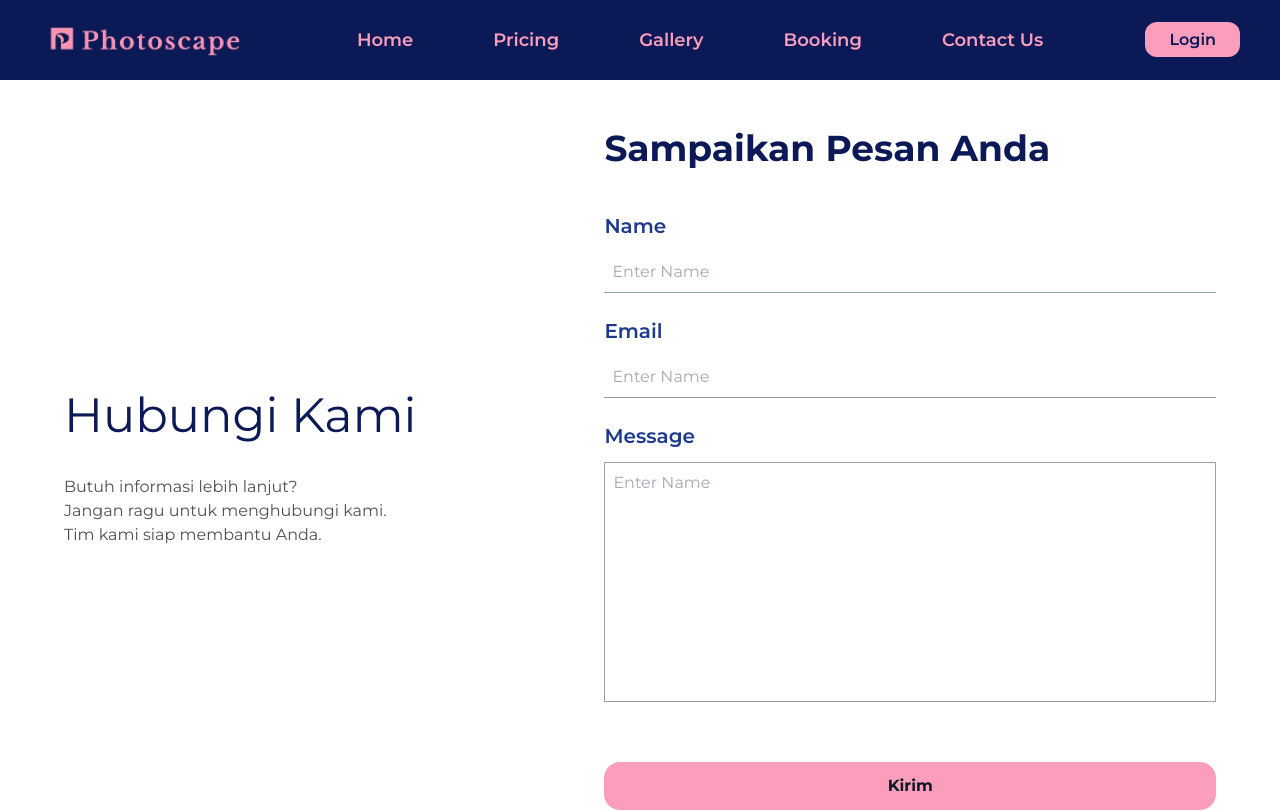
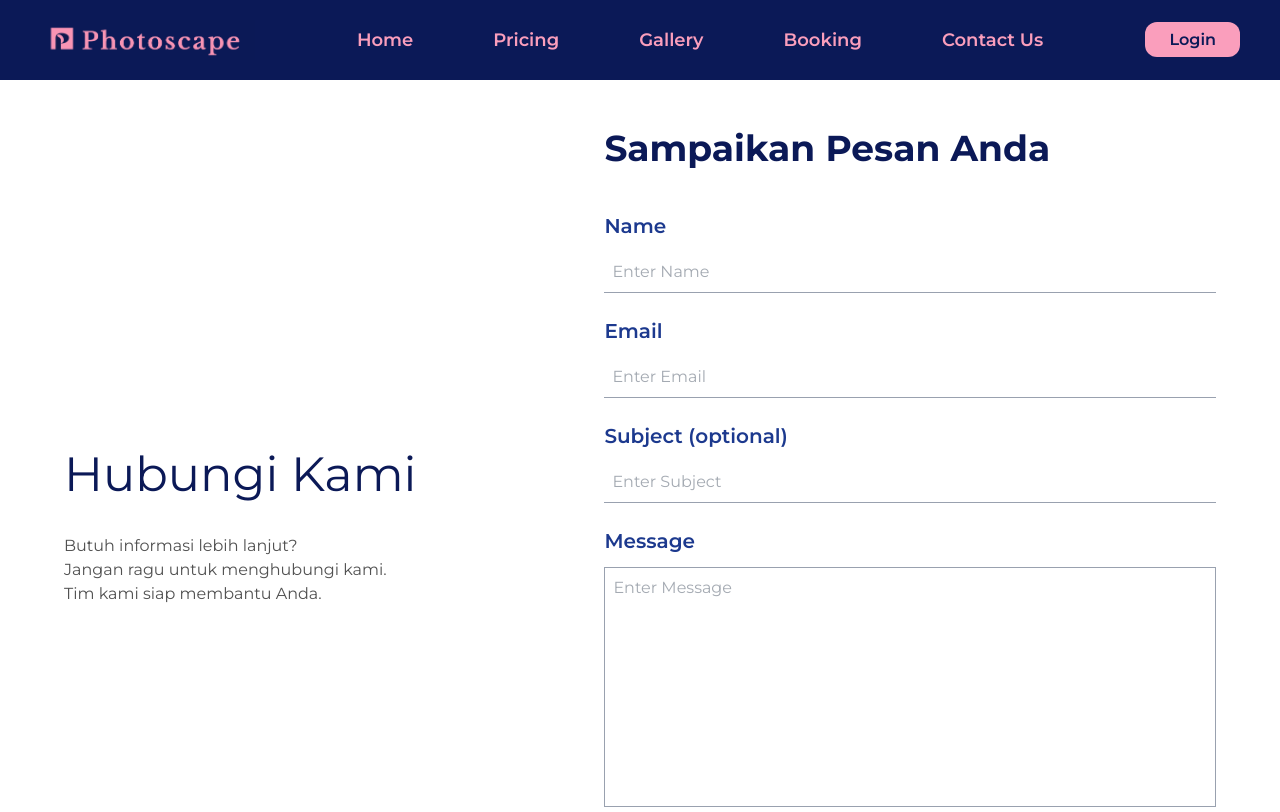
Before and after one commit to benayajosuaa/photoscape-frontend, a Next.js app: page /contact-us in a window 1280 px wide. Shown: the top 812 px of the page. Built offline with nearby package versions, Linux system fonts and the light colour scheme; no server answers.

Commit message:
update : contact us problem

```diff
--- a/src/app/(public)/contact-us/page.tsx
+++ b/src/app/(public)/contact-us/page.tsx
@@ -1,6 +1,10 @@
+"use client"
+
 import NavigationBar from "../../../utility/navbar/index"
 import Footer from "../../../utility/footer/index"
 import { Montserrat } from "@/lib/font-fallback"
+import { apiFetchPublic } from "@/lib/api"
+import { useState, type FormEvent } from "react"
 
 const monserratFont = Montserrat({
   subsets: ["latin"],
@@ -8,6 +12,43 @@ const monserratFont = Montserrat({
 })
 
 export default function Home() {
+  const [name, setName] = useState("")
+  const [email, setEmail] = useState("")
+  const [subject, setSubject] = useState("")
+  const [message, setMessage] = useState("")
+  const [isSending, setIsSending] = useState(false)
+  const [statusMessage, setStatusMessage] = useState<string | null>(null)
+
+  async function onSubmit(e: FormEvent) {
+    e.preventDefault()
+    if (isSending) return
+
+    setIsSending(true)
+    setStatusMessage(null)
+
+    try {
+      await apiFetchPublic<{ message: string }>("/api/contact-us", {
+        method: "POST",
+        body: JSON.stringify({
+          name,
+          email,
+          subject: subject.trim() ? subject : undefined,
+          message,
+        }),
+      })
+
+      setStatusMessage("Pesan kamu sudah terkirim. Terima kasih!")
+      setName("")
+      setEmail("")
+      setSubject("")
+      setMessage("")
+    } catch (error) {
+      setStatusMessage(error instanceof Error ? error.message : "Gagal mengirim pesan")
+    } finally {
+      setIsSending(false)
+    }
+  }
+
   return (
     <div className={`${monserratFont.className} bg-white text-gray-900`}>
       <div>
@@ -32,7 +73,7 @@ export default function Home() {
             <div className="text-2xl font-bold text-[#0B1957] sm:text-3xl lg:mb-8 lg:text-4xl">Sampaikan Pesan Anda</div>
 
             {/* isi Form */}
-            <div className="flex w-full flex-col gap-y-5 sm:gap-y-6">
+            <form onSubmit={onSubmit} className="flex w-full flex-col gap-y-5 sm:gap-y-6">
               <div className="flex w-full flex-col gap-y-2 sm:gap-y-3">
                 <label className="text-lg font-semibold text-blue-900 sm:text-xl">
                   Name
@@ -41,7 +82,10 @@ export default function Home() {
                 <input
                   type="text"
                   placeholder="Enter Name"
+                  value={name}
+                  onChange={(e) => setName(e.target.value)}
                   className="w-full border-b border-gray-400 p-2 text-gray-600 focus:border-blue-500 focus:outline-none"
+                  required
                 />
               </div>
               <div className="flex w-full flex-col gap-y-2 sm:gap-y-3">
@@ -50,8 +94,24 @@ export default function Home() {
                 </label>
 
                 <input
+                  type="email"
+                  placeholder="Enter Email"
+                  value={email}
+                  onChange={(e) => setEmail(e.target.value)}
+                  className="w-full border-b border-gray-400 p-2 text-gray-600 focus:border-blue-500 focus:outline-none"
+                  required
+                />
+              </div>
+              <div className="flex w-full flex-col gap-y-2 sm:gap-y-3">
+                <label className="text-lg font-semibold text-blue-900 sm:text-xl">
+                  Subject (optional)
+                </label>
+
+                <input
                   type="text"
-                  placeholder="Enter Name"
+                  placeholder="Enter Subject"
+                  value={subject}
+                  onChange={(e) => setSubject(e.target.value)}
                   className="w-full border-b border-gray-400 p-2 text-gray-600 focus:border-blue-500 focus:outline-none"
                 />
               </div>
@@ -61,18 +121,30 @@ export default function Home() {
                 </label>
 
                 <textarea
-                  placeholder="Enter Name"
+                  placeholder="Enter Message"
+                  value={message}
+                  onChange={(e) => setMessage(e.target.value)}
                   className="h-44 w-full resize-none border border-gray-400 p-2 text-gray-600 focus:border-blue-500 focus:outline-none sm:h-52 lg:h-60"
+                  required
                 />
               </div>
-            </div>
+              {statusMessage ? (
+                <div className="rounded-xl bg-gray-100 p-3 text-sm text-gray-700">
+                  {statusMessage}
+                </div>
+              ) : null}
 
-            <div>
-              {/* send message */}
-              <button className="mt-8 w-full rounded-2xl bg-[#FA9EBC] p-3 sm:mt-10 lg:mt-12">
-                <span className="font-bold">Kirim</span>
-              </button>
-            </div>
+              <div>
+                {/* send message */}
+                <button
+                  type="submit"
+                  disabled={isSending}
+                  className="mt-8 w-full rounded-2xl bg-[#FA9EBC] p-3 disabled:cursor-not-allowed disabled:opacity-70 sm:mt-10 lg:mt-12"
+                >
+                  <span className="font-bold">{isSending ? "Mengirim..." : "Kirim"}</span>
+                </button>
+              </div>
+            </form>
           </div>
         </div>
 
```
